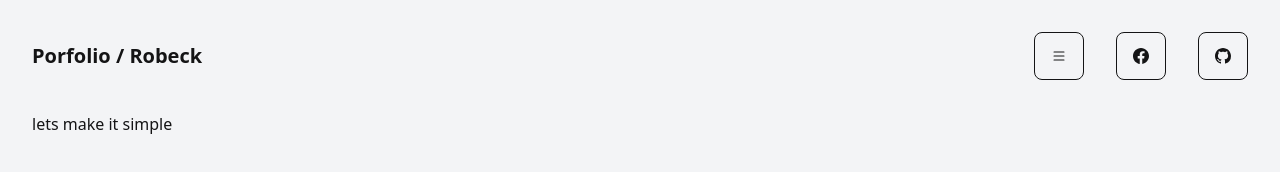
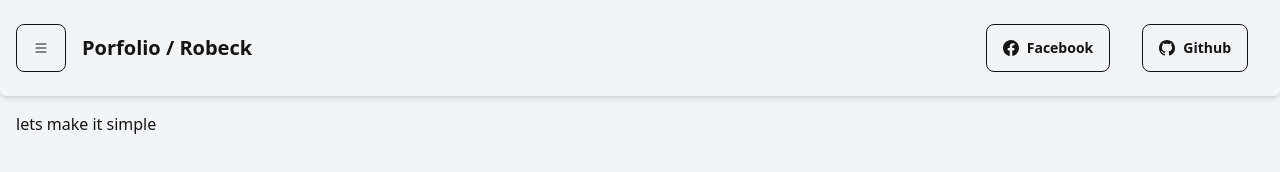
Before and after one commit to karlrobeck/porfolio, a website: page porfolio/index.html in a window 1280 px wide. Drawn offline with nearby package versions, Linux system fonts and the light colour scheme.

Commit message:
add sidebar layout

```diff
--- a/porfolio/index.html
+++ b/porfolio/index.html
@@ -9,26 +9,27 @@
 </head>
 <body class="">
     <main x-data="{sidebar:false}" class="h-screen w-screen flex">
-        <aside x-show="sidebar">
+        <aside x-show="sidebar" class="w-1/4 mr-4 border p-4">
             im sidebar
         </aside>
         <div class="w-full">
             <header class="w-full">
-                <nav class="navbar bg-base-100 p-4">
-                    <span class="navbar-start text-xl font-bold px-4 py-6">Porfolio / Robeck</span>
-                    <ul class="flex navbar-end">
-                        <li class="p-4">
+                <nav class="navbar bg-base-100 shadow-md rounded-b-md px-4">
+                    <div class="w-full space-x-4">
                         <button x-on:click="sidebar = !sidebar" class="btn btn-outline">
                             <svg xmlns="http://www.w3.org/2000/svg" width="16" height="16" fill="currentColor" class="bi bi-list" viewBox="0 0 16 16">
                                 <path fill-rule="evenodd" d="M2.5 12a.5.5 0 0 1 .5-.5h10a.5.5 0 0 1 0 1H3a.5.5 0 0 1-.5-.5m0-4a.5.5 0 0 1 .5-.5h10a.5.5 0 0 1 0 1H3a.5.5 0 0 1-.5-.5m0-4a.5.5 0 0 1 .5-.5h10a.5.5 0 0 1 0 1H3a.5.5 0 0 1-.5-.5"/>
                             </svg>
                         </button>
-                        </li>
+                        <span class="navbar-start text-xl font-bold">Porfolio / Robeck</span>
+                    </div>
+                    <ul class="flex navbar-end">
                         <li class="p-4">
                             <a target="_blank" aria-label="facebook account" class="btn btn-outline" href="https://www.facebook.com/karlrobeck.alferez">
                                 <svg xmlns="http://www.w3.org/2000/svg" width="16" height="16" fill="currentColor" class="bi bi-facebook" viewBox="0 0 16 16">
                                     <path d="M16 8.049c0-4.446-3.582-8.05-8-8.05C3.58 0-.002 3.603-.002 8.05c0 4.017 2.926 7.347 6.75 7.951v-5.625h-2.03V8.05H6.75V6.275c0-2.017 1.195-3.131 3.022-3.131.876 0 1.791.157 1.791.157v1.98h-1.009c-.993 0-1.303.621-1.303 1.258v1.51h2.218l-.354 2.326H9.25V16c3.824-.604 6.75-3.934 6.75-7.951"/>
                                 </svg>
+                                <span>Facebook</span>
                             </a>
                         </li>
                         <li class="p-4">
@@ -36,12 +37,13 @@
                                 <svg xmlns="http://www.w3.org/2000/svg" width="16" height="16" fill="currentColor" class="bi bi-github" viewBox="0 0 16 16">
                                     <path d="M8 0C3.58 0 0 3.58 0 8c0 3.54 2.29 6.53 5.47 7.59.4.07.55-.17.55-.38 0-.19-.01-.82-.01-1.49-2.01.37-2.53-.49-2.69-.94-.09-.23-.48-.94-.82-1.13-.28-.15-.68-.52-.01-.53.63-.01 1.08.58 1.23.82.72 1.21 1.87.87 2.33.66.07-.52.28-.87.51-1.07-1.78-.2-3.64-.89-3.64-3.95 0-.87.31-1.59.82-2.15-.08-.2-.36-1.02.08-2.12 0 0 .67-.21 2.2.82.64-.18 1.32-.27 2-.27s1.36.09 2 .27c1.53-1.04 2.2-.82 2.2-.82.44 1.1.16 1.92.08 2.12.51.56.82 1.27.82 2.15 0 3.07-1.87 3.75-3.65 3.95.29.25.54.73.54 1.48 0 1.07-.01 1.93-.01 2.2 0 .21.15.46.55.38A8.01 8.01 0 0 0 16 8c0-4.42-3.58-8-8-8"/>
                                 </svg>
+                                <span>Github</span>
                             </a>
                         </li>
                     </ul>
                 </nav>
             </header>
-            <article class="px-8">
+            <article class="p-4">
                 <!--Hero section-->
                 <section>
                     <h1>lets make it simple</h1>
```
Also changed, not shown: porfolio/static/output.css. Lines whose indentation alone changed are shown as unchanged.
